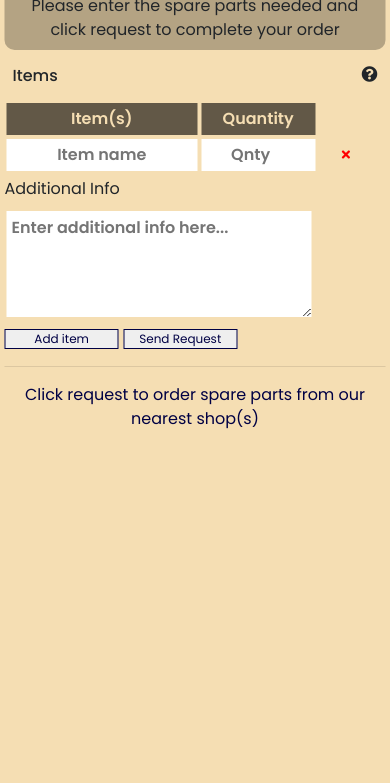
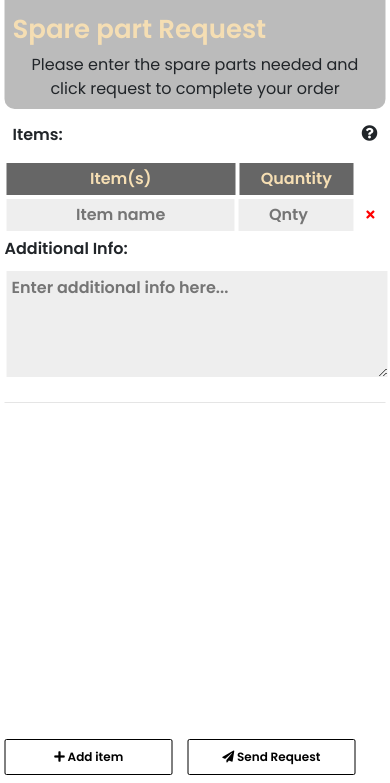
Before and after one commit to odiedo/finspare, a plain HTML site: page request.html in a window 390 px wide. Shown: the part 61-844 px from the top of the page. Drawn offline with Linux system fonts and the light colour scheme.

Commit message:
front end update

```diff
--- a/netlify/functions/send-email.js
+++ b/netlify/functions/send-email.js
@@ -57,9 +57,9 @@ exports.handler = async (event, context) => {
 
   // Email options
   let mailOptions = {
-    from: 'odiedopaul@gmail.com',
-    to: 'odiedopaul@gmail.com',                      // Email address to send to
-    subject: 'Spare part Request',               // Subject line
+    from: 'esociety254@gmail.com',
+    to: 'odiedopaul@gmail.com',
+    subject: 'Spare part Request',
     html: emailBody
   };
 
--- a/request.html
+++ b/request.html
@@ -31,13 +31,16 @@
                 </div>
                 <div class="col-md-7" id="driver">
                     <div class="driver">
+                        <div class="d-flex justify-content-between p-2 mt-1">
+                            <h3>FinSpare</h3>
+                        </div>
                         <div class="truck-details p-2 text-center">
                             <h3 class="mt-2 text-left">Spare part Request</h3>
                             <span>Please enter the spare parts needed and click request to complete your order</span>
                         </div>
                         <form id="requestForm">
                             <div class="item-title1 d-flex justify-content-between mt-2 p-2">
-                                <h6>Items</h6> <i class="fas fa-question-circle"></i>
+                                <h6 class="font-weight-bold">Items:</h6> <i class="fas fa-question-circle"></i>
                             </div>
                             <div class="items">
                                 <div class="item-title-one">
@@ -55,13 +58,13 @@
                                 </div>
                             </div>
                             <div class="additional-item mt-1">
-                                <label for="add_info">Additional Info</label>
+                                <label for="add_info" class="font-weight-bold">Additional Info:</label><br>
                                 <textarea name="add_info" placeholder="Enter additional info here..." rows="4" id=""></textarea>
                             </div>
 
                             <div class="form-buttons">
-                                <button type="button" id="addItemBtn">Add item</button>
-                                <button type="submit">Send Request</button>
+                                <button type="button" id="addItemBtn" class="add-item btn"><i class="fas fa-plus"></i> Add item</button>
+                                <button type="submit" class="request-item"><i class="fas fa-paper-plane"></i> Send Request</button>
                             </div>
                         </form>
                     </div>
--- a/style.css
+++ b/style.css
@@ -105,6 +105,12 @@ body::before {
     font-weight: 900;
     animation: fadeIn 1s ease-in-out;
 }
+#driver .truck-details h3 {
+    color: wheat;
+    font-size: 26px;
+    font-weight: 900;
+    animation: fadeIn 1s ease-in-out;
+}
 
 #driver .truck-details {
     background-color: #0004;
@@ -159,7 +165,12 @@ body::before {
     border: 1px solid #004;
     color: #004;
 }
-#driver  .extra-info {
+#driver .extra-info {
+    position: absolute;
+    bottom: 1%;
+    left: 50%;
+    transform: translate(-50%, -1%);
+    width: 80%;
     text-align: center;
     color: #004;
 }
@@ -283,7 +294,7 @@ body::before {
         padding: 0;
         font-family: "poppins", sans-serif;
         position: relative;
-        background: wheat;
+        background: #fff;
         overflow: hidden;
     }
     #sec .side-image {
@@ -315,16 +326,61 @@ body::before {
     }
 
 
+    #driver .item-title-one {
+        width: 60%;
+    }
+    #driver .item-title-two {
+        width: 30%;
+    }
+
+    #driver .item-fields input[type='text'] {
+        width: 60%;
+        background-color: #0001;
+    }
+
+    #driver .item-fields input[type='number'] {
+        width: 30%;
+        background-color: #0001;
+    }
+    #driver textarea {
+        width: 100%;
+        background-color: #0001;
+    }
+    #driver .item-fields button {
+        background-color: #fff;
+        width: 8%;
+        text-align: center;
+        color: red;
+        font-weight: 900;
+        padding: 4px;
+        border: none;
+    }
+
 
     #driver .truck-request-trans {
         width: 95%;
         margin: auto;
         border-radius: 10px;
     }
-    #driver button {
+    #driver .extra-info {
+        display: none;
+    }
+    #driver .form-buttons {
+        position: fixed;
+        bottom: 1%;
+        width: 100%;
+        display: flex;
+        justify-content: space-between;
+    }
+    #driver .form-buttons .add-item,
+    #driver .form-buttons .request-item {
         font-size: 12px;
-        width: 30%;
-        border: 1px solid #004;
-        color: #004;
+        width: 48%;
+        padding: 8px;
+        border-radius: 2px;
+        border: 1px solid #000;
+        color: #000;
+        font-weight: 900;
+        background-color: #fff;
     }
 }
```
Also changed, not shown: index.html (+1 -1 lines).
